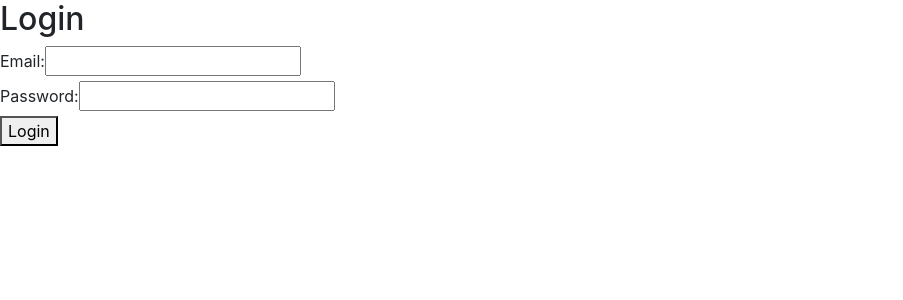
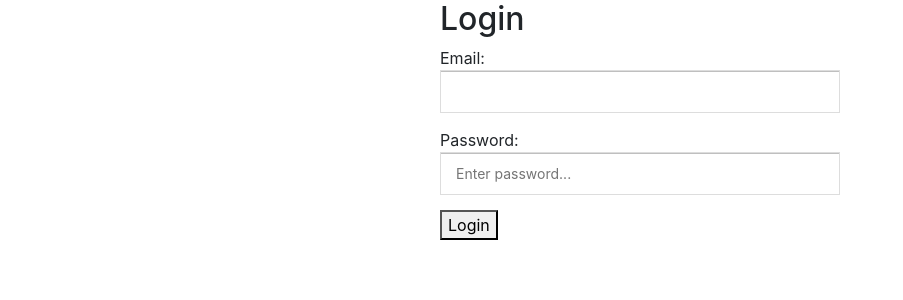
Before and after one commit to thomaskbird/spending-tracker-frontend, a React app: page /login in a window 1280 px wide. Shown: the top 300 px of the page, without its empty margins (0-903 px from the left). Built offline with nearby package versions, Linux system fonts and the light colour scheme.

Commit message:
Working on routes

```diff
--- a/src/components/App.scss
+++ b/src/components/App.scss
@@ -0,0 +1,32 @@
+.FormGroup {
+  display: flex;
+  margin-bottom: 15px;
+  flex-direction: column;
+
+  &__inline {
+    flex-direction: row;
+  }
+
+  label {
+    margin: 0;
+  }
+
+  input,
+  select,
+  textarea {
+    font-size: 14px;
+    padding: 10px 15px;
+    box-sizing: border-box;
+    border: 1px solid #ddd;
+    box-shadow: inset 0 1px 0px rgba(0,0,0,.25);
+
+    &:hover {
+      border: 1px solid #aaa;
+    }
+
+    &:focus {
+      outline: none;
+      border: 1px solid #333;
+    }
+  }
+}
--- a/src/components/partials/InsightPickerView.tsx
+++ b/src/components/partials/InsightPickerView.tsx
@@ -1,5 +1,6 @@
 import * as React from "react";
 import "./InsightPickerView.scss";
+import { FontAwesomeIcon } from "@fortawesome/react-fontawesome";
 
 interface InsightPickerViewProps {}
 
@@ -11,7 +12,7 @@ export class InsightPickerView extends React.Component<
   InsightPickerViewProps,
   State
 > {
-  constructor(props: InsightPickerViewProps, context) {
+  constructor(props: InsightPickerViewProps, context: any) {
     super(props, context);
 
     this.state = {};
--- a/src/components/partials/ShellView.tsx
+++ b/src/components/partials/ShellView.tsx
@@ -32,8 +32,8 @@ export class ShellView extends React.Component<ShellViewProps, State> {
         </div>
         <div className={"BodyPartial"}>
           <Switch>
-            <Route path={"/add"} component={AddTransactionView} />
-            <Route path={"/insights"} component={InsightPickerView} />
+            <Route path={"/admin/add"} component={AddTransactionView} />
+            <Route path={"/admin/insights"} component={InsightPickerView} />
             <Route component={TransactionListView} />
           </Switch>
         </div>
--- a/src/components/views/LoginView.scss
+++ b/src/components/views/LoginView.scss
@@ -0,0 +1,4 @@
+.LoginView {
+  width: 400px;
+  margin: 0 auto;
+}
--- a/src/components/views/LoginView.tsx
+++ b/src/components/views/LoginView.tsx
@@ -30,7 +30,7 @@ export class LoginView extends React.Component<LoginViewProps, State> {
 
           <div className={"FormGroup"}>
             <label htmlFor="password">Password:</label>
-            <input type={"password"} id={"password"} />
+            <input type={"password"} id={"password"} placeholder={"Enter password..."} />
           </div>
 
           <button type="submit">Login</button>
```
